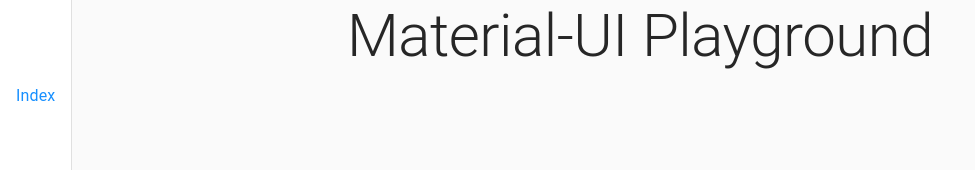
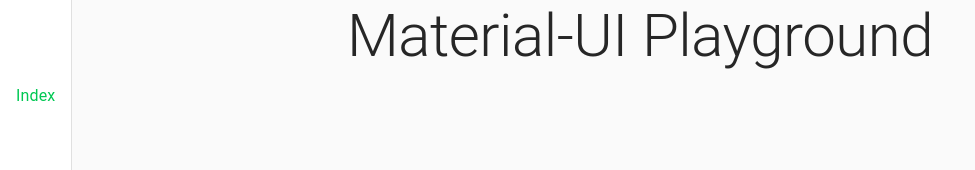
Before and after one commit to tt4g/material-ui-playground, a React app: page / in a window 1280 px wide. Shown: the top 170 px of the page, without its empty margins (0-975 px from the left). Built offline with nearby package versions, Linux system fonts and the light colour scheme; a small style sheet from the web is missing; the HTML template or start-up script is replaced by a standard one.

Commit message:
Add css active link

```diff
--- a/src/components/molecules/ListItemLink.tsx
+++ b/src/components/molecules/ListItemLink.tsx
@@ -8,18 +8,36 @@
 
 type ListItemLinkProps = ListItemProps & LinkProps;
 
-type ForwardRefLinkProps = Omit<LinkProps, "to">;
+type ForwardRefLinkProps = Omit<
+  LinkProps,
+  "component" | "to" | "innerRef" | "replace"
+>;
 
 const ListItemLink: React.FC<ListItemLinkProps> = (props) => {
-  const { to, children } = props;
+  const {
+    component,
+    to,
+    replace,
+    // eslint-disable-next-line @typescript-eslint/ban-ts-comment
+    // @ts-ignore
+    // eslint-disable-next-line @typescript-eslint/no-unused-vars
+    innerRef: _innerRef, // unused
+    children,
+  } = props;
 
   const renderLink = React.useMemo(
     () =>
       // eslint-disable-next-line react/display-name, @typescript-eslint/no-explicit-any
       React.forwardRef<any, ForwardRefLinkProps>((linkProps, ref) => (
-        <Link ref={ref} to={to} {...linkProps} />
+        <Link
+          ref={ref}
+          {...linkProps}
+          component={component}
+          to={to}
+          replace={replace}
+        />
       )),
-    [to]
+    [component, to, replace]
   );
 
   return <ListItem component={renderLink}>{children}</ListItem>;
--- /dev/null
+++ b/src/components/molecules/ListItemNavLink.tsx
@@ -0,0 +1,78 @@
+// This component is written with reference to this guide: https://material-ui.com/guides/composition/
+
+import { ListItem } from "@material-ui/core";
+import type { ListItemProps } from "@material-ui/core";
+import React from "react";
+import { NavLink } from "react-router-dom";
+import type { NavLinkProps } from "react-router-dom";
+
+type ListItemNavLinkProps = ListItemProps & NavLinkProps;
+
+type ForwardRefLinkProps = Omit<
+  NavLinkProps,
+  | "component"
+  | "to"
+  | "replace"
+  | "innerRef"
+  | "activeClassName"
+  | "activeStyle"
+  | "exact"
+  | "strict"
+  | "isActive"
+  | "location"
+>;
+
+const ListItemNavLink: React.FC<ListItemNavLinkProps> = (props) => {
+  const {
+    component,
+    to,
+    replace,
+    // eslint-disable-next-line @typescript-eslint/ban-ts-comment
+    // @ts-ignore
+    // eslint-disable-next-line @typescript-eslint/no-unused-vars
+    innerRef: _innerRef, // unused
+    activeClassName,
+    activeStyle,
+    exact,
+    strict,
+    isActive,
+    location,
+    children,
+  } = props;
+
+  const renderLink = React.useMemo(
+    () =>
+      // eslint-disable-next-line react/display-name, @typescript-eslint/no-explicit-any
+      React.forwardRef<any, ForwardRefLinkProps>((navLinkProps, ref) => (
+        <NavLink
+          ref={ref}
+          {...navLinkProps}
+          to={to}
+          component={component}
+          replace={replace}
+          activeClassName={activeClassName}
+          activeStyle={activeStyle}
+          exact={exact}
+          strict={strict}
+          isActive={isActive}
+          location={location}
+        />
+      )),
+    [
+      to,
+      component,
+      replace,
+      activeClassName,
+      activeStyle,
+      exact,
+      strict,
+      isActive,
+      location,
+    ]
+  );
+
+  return <ListItem component={renderLink}>{children}</ListItem>;
+};
+
+export { ListItemNavLink };
+export type { ListItemNavLinkProps };
--- a/src/components/organisms/RouterMenu.tsx
+++ b/src/components/organisms/RouterMenu.tsx
@@ -1,22 +1,41 @@
 import { Drawer, List, ListItemText, Toolbar } from "@material-ui/core";
+import green from "@material-ui/core/colors/green";
+import { makeStyles, createStyles } from "@material-ui/core/styles";
 import React from "react";
 
 import { routes } from "../../router/routes";
-import { ListItemLink } from "../molecules/ListItemLink";
+import { ListItemNavLink } from "../molecules/ListItemNavLink";
+
+const useStyles = makeStyles(() =>
+  createStyles({
+    activeLink: {
+      color: green.A700,
+    },
+  })
+);
 
 type RouterMenuProps = {
   children?: never;
 };
 
-const RouterMenu: React.FC<RouterMenuProps> = () => (
+const RouterMenu: React.FC<RouterMenuProps> = () => {
+  const classes = useStyles();
+
+  return (
     <Drawer variant="permanent">
       <Toolbar />
       <List>
-      <ListItemLink to={routes.index.path} button>
+        <ListItemNavLink
+          exact
+          to={routes.index.path}
+          button
+          activeClassName={classes.activeLink}
+        >
           <ListItemText primary="Index" />
-      </ListItemLink>
+        </ListItemNavLink>
       </List>
     </Drawer>
   );
+};
 
 export { RouterMenu };
```
Lines whose indentation alone changed are shown as unchanged.
